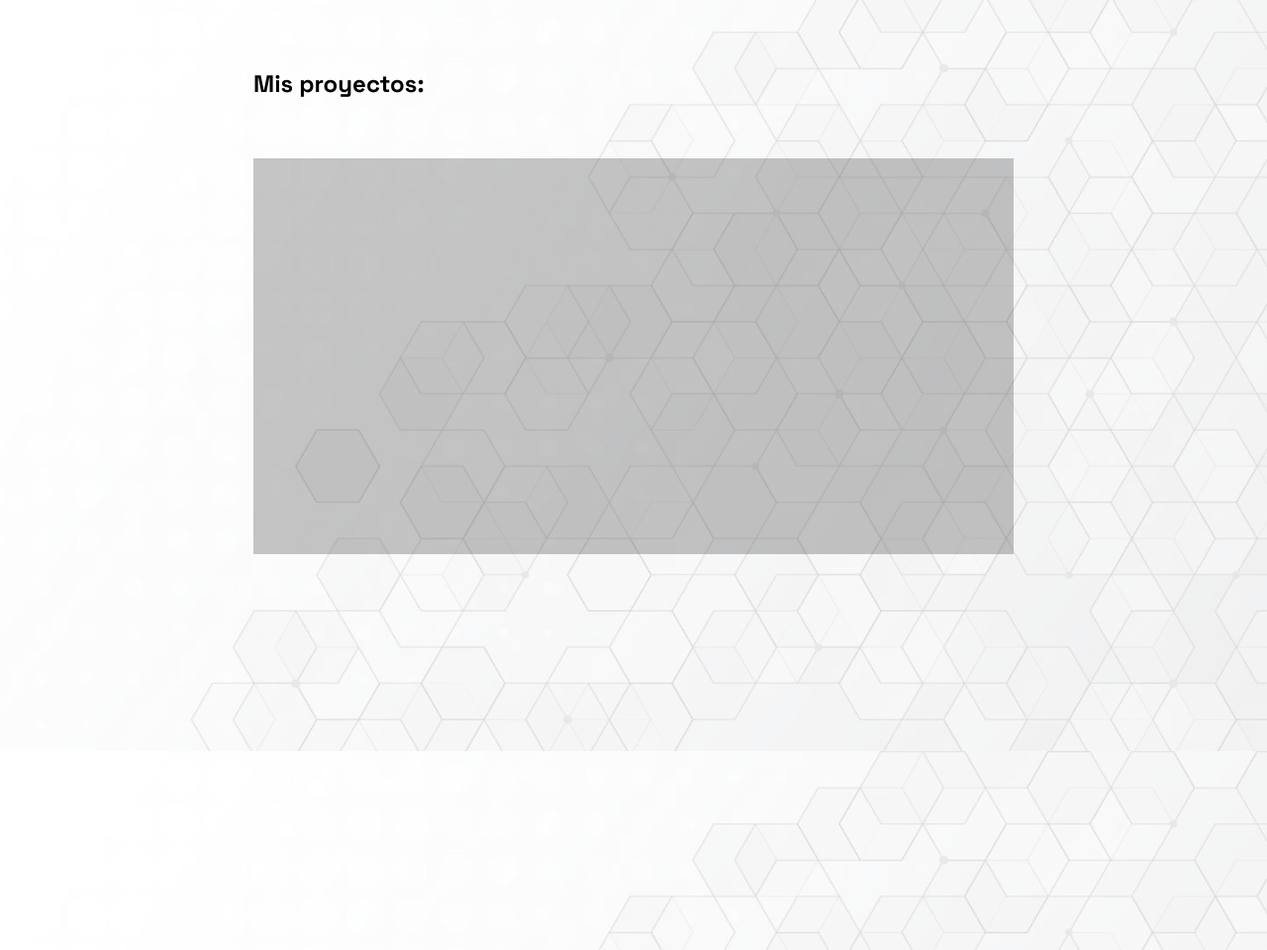
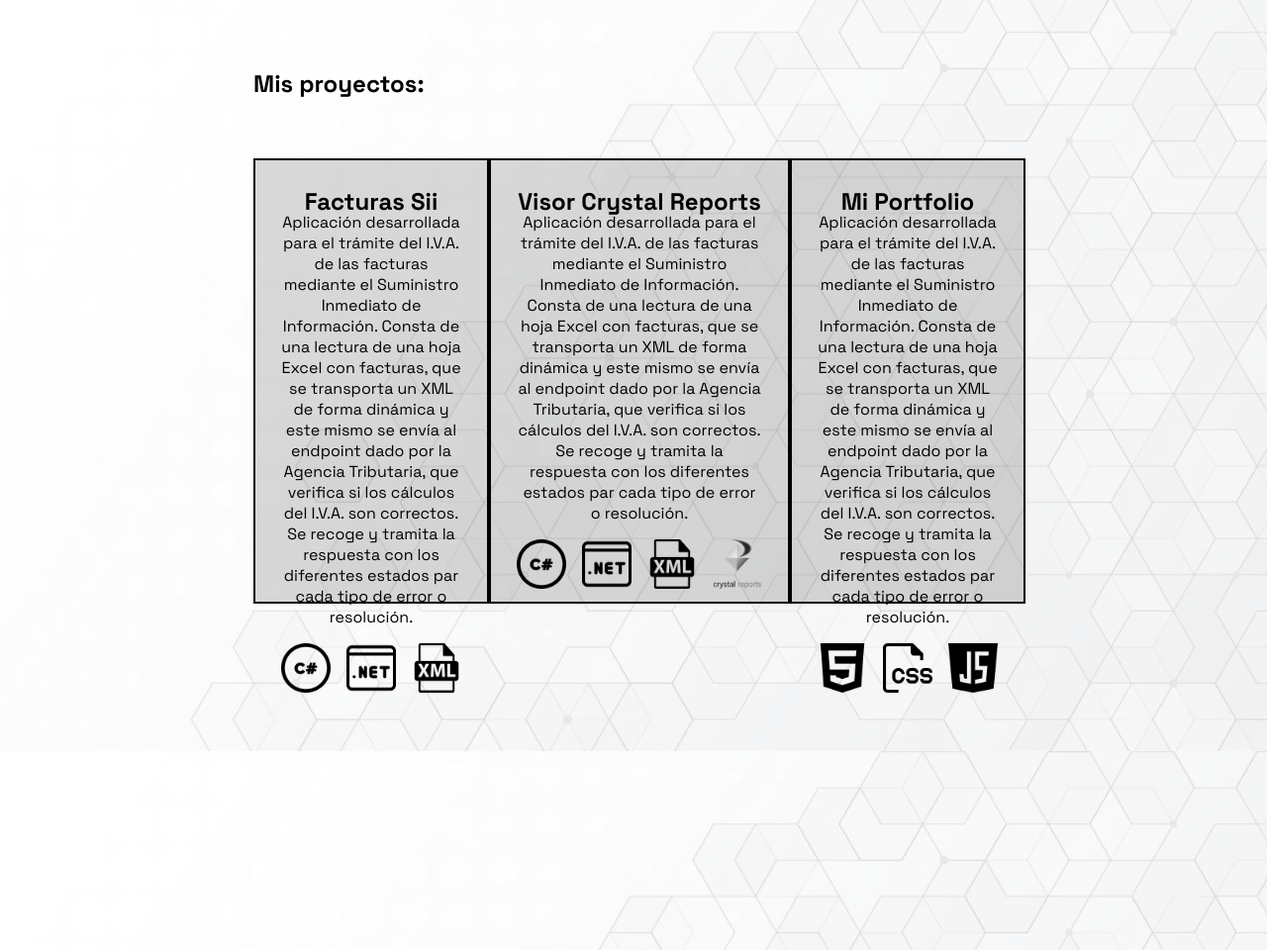
Before and after one commit to mario8912/Portfolio2024, a plain HTML site: page index.html in a window 1280 px wide. Shown: the part 841-1801 px from the top of the page at 99% size. Drawn offline with Linux system fonts and the light colour scheme; a web font is replaced by a local one.

Commit message:
cards schema

```diff
--- a/index.html
+++ b/index.html
@@ -49,9 +49,49 @@
             <h1>Mis proyectos: </h1>
 
         <section id="projects-container">
-            <article class="project-card"></article>
-            <article class="project-card"></article>
-            <article class="project-card"></article>
+            <article class="project-card">
+                <h2>Facturas Sii</h2>
+                <p>
+                    Aplicación desarrollada para el trámite del I.V.A. de las facturas mediante el Suministro Inmediato de Información.
+                    Consta de una lectura de una hoja Excel con facturas, que se transporta un XML de forma dinámica y este mismo se envía
+                    al endpoint dado por la Agencia Tributaria, que verifica si los cálculos del I.V.A. son correctos. Se recoge y tramita
+                    la respuesta con los diferentes estados par cada tipo de error o resolución.
+                </p>
+                <div class="tech-container">
+                    <img src="images/cs.png" alt="c sharp icon">
+                    <img src="images/net.png" alt=".net framework icon">
+                    <img src="images/xml.png" alt="xml icon">
+                </div>
+            </article>
+            <article class="project-card">
+                <h2>Visor Crystal Reports</h2>
+                <p>
+                    Aplicación desarrollada para el trámite del I.V.A. de las facturas mediante el Suministro Inmediato de Información.
+                    Consta de una lectura de una hoja Excel con facturas, que se transporta un XML de forma dinámica y este mismo se envía
+                    al endpoint dado por la Agencia Tributaria, que verifica si los cálculos del I.V.A. son correctos. Se recoge y tramita
+                    la respuesta con los diferentes estados par cada tipo de error o resolución.
+                </p>
+                <div class="tech-container">
+                    <img src="images/cs.png" alt="c sharp icon">
+                    <img src="images/net.png" alt=".net framework icon">
+                    <img src="images/xml.png" alt="xml icon">
+                    <img src="images/crp.png" alt="">
+                </div>
+            </article>
+            <article class="project-card">
+                <h2>Mi Portfolio</h2>
+                <p>
+                    Aplicación desarrollada para el trámite del I.V.A. de las facturas mediante el Suministro Inmediato de Información.
+                    Consta de una lectura de una hoja Excel con facturas, que se transporta un XML de forma dinámica y este mismo se envía
+                    al endpoint dado por la Agencia Tributaria, que verifica si los cálculos del I.V.A. son correctos. Se recoge y tramita
+                    la respuesta con los diferentes estados par cada tipo de error o resolución.
+                </p>
+                <div class="tech-container">
+                    <img src="images/html.png" alt="">
+                    <img src="images/css.png" alt="">
+                    <img src="images/js.png" alt="">
+                </div>
+            </article>
         </section>
         </section>
 
--- a/styles.css
+++ b/styles.css
@@ -8,10 +8,10 @@
 html {
     scroll-behavior: smooth;
     background-image: url('images/alphaBg.jpg');
-    background-size: cover; /* Escala la imagen para cubrir toda la pantalla */
-    background-repeat: repeat; /* Evita que la imagen se repita */
-    background-attachment: fixed; /* La imagen se mantiene fija al hacer scroll */
-    background-position: center; /* Centra la imagen */
+    background-size: cover;
+    background-repeat: repeat;
+    background-attachment: fixed;
+    background-position: center;
 }
 
 body {
@@ -20,23 +20,22 @@ body {
 }
 
 /*MENU NAV*/
-
 .menu-container {
     position: fixed;
     top: 0;
-    left: 0; /* Asegúrate de que esté alineado a la izquierda */
-    width: 100%; /* Para que ocupe todo el ancho de la pantalla */
+    left: 0;
+    width: 100%;
     height: 8vh;
     z-index: 2;
-    background-color: rgba(255, 255, 255, 0.9); /* Color de fondo del menú */
+    background-color: rgba(255, 255, 255, 0.9);
 }
 
 .menu {
     display: flex;
     justify-content: space-between;
     align-items: center;
-    height: 100%; /* Asegúrate de que el menú ocupe toda la altura del contenedor */
-    padding: 0 20vw; /* Aplica el margen a los elementos dentro del menú */
+    height: 100%;
+    padding: 0 20vw;
 }
 
 .left-item {
@@ -46,21 +45,22 @@ body {
 
 .right-items {
     display: flex;
-    gap: 2vw; /* Espacio entre los items */
+    gap: 2vw;
 }
 
 a {
     color: black;
     text-decoration: none;
     font-size: 18pt;
+    transition: text-shadow 0.3s ease;
 }
 
 a:hover {
     cursor: pointer;
+    text-shadow: 4px 0px 4px rgb(0, 0, 0);
 }
 
 /*ABOUT ME*/
-
 #aboutMe {
     margin-top: 12vh;
     display: flex;
@@ -78,8 +78,8 @@ section > img {
     position: absolute;
     right: 20vw;
     margin-top: 20px;
-    width: 18vw;
-    height: 36vh;
+    width: 15.5vw;
+    height: 31vh;
     border-radius: 50%;
     align-self: self-start;
     transition: transform 0.8s ease-in-out;
@@ -97,10 +97,17 @@ section > img {
 }
 
 .project-card {
-    height: 400px;
+    display: flex;
+    flex-flow: column;
+    justify-content: space-between;
+    align-items: center;
+    height: 450px;
     width: 350px;
-    background-color: rgba(65, 65, 65, 0.3);
+    padding: 26px;
+    /*background-color: rgba(65, 65, 65, 0.3);*/
+    background-color: rgba(65, 65, 65, 0.2);
     transition: transform 0.3s ease, box-shadow 0.3s ease;
+    border: solid 2px black;
 }
 
 .project-card:hover {
@@ -108,7 +115,26 @@ section > img {
     box-shadow: 8px 8px 8px rgba(0, 0, 0, 0.2);
     transform: translateY(-5px);
 }
+.project-card > h2 {
+    margin: 0;
+    height: 10px;
+}
 
+.project-card > p {
+    text-align: center;
+}
+
+.tech-container {
+    display: flex;
+    gap: 16px;
+}
+
+.tech-container > img {
+    height: 50px;
+    width: 50px;
+}
+
+/*CV*/
 #a {
     height: 2000px;
 }
```
Also changed, not shown: images/crp.png (added), images/cs.png (added), images/css.png (added), images/html.png (added), images/js.png (added), images/net.png (added), images/xml.png (added).
